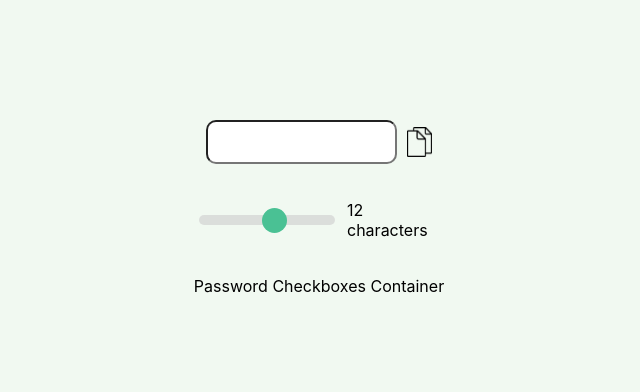
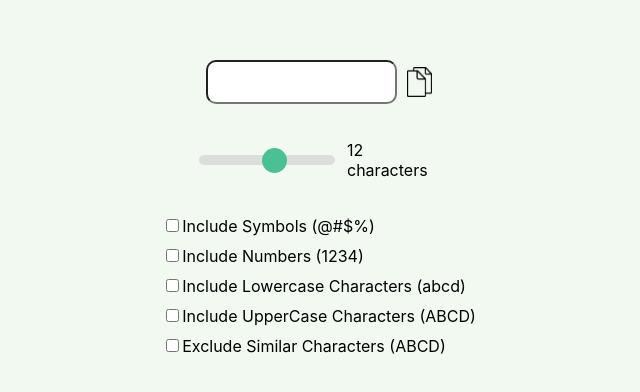
Before and after one commit to jcsmileyjr/pwd-generator, a React (Create React App) app: page / in a window 1280 px wide. Shown: the part 182-574 px from the top of the page, without its empty margins (321-961 px from the left). Built offline with nearby package versions, Linux system fonts and the light colour scheme.

Commit message:
Add structure for Checkbox section

```diff
--- a/src/App.css
+++ b/src/App.css
@@ -66,6 +66,11 @@ div {
   cursor: pointer;
 }
 
+.passwordCheckboxs--container {
+  display: flex;
+  flex-direction: column;
+  gap: 10px;
+}
 
 @media only screen and (min-width: 600px){
   main {
--- a/src/App.js
+++ b/src/App.js
@@ -32,7 +32,26 @@ function App() {
         <p className="charaterText--style">12 characters</p>
       </div>
       <div className="passwordCheckboxs--container">
-        Password Checkboxes Container
+        <label htmlFor="symbolCheckbox">
+          <input type="checkbox" name="symbolCheckbox" />
+          Include Symbols (@#$%)
+        </label>
+        <label htmlFor="numberCheckbox">
+          <input type="checkbox" name="numberCheckbox" />
+          Include Numbers (1234)
+        </label>
+        <label htmlFor="lowerCaseCheckbox">
+          <input type="checkbox" name="lowerCaseCheckbox" />
+          Include Lowercase Characters (abcd)
+        </label>
+        <label htmlFor="upperCaseCheckbox">
+          <input type="checkbox" name="upperCaseCheckbox" />
+          Include UpperCase Characters (ABCD)
+        </label>
+        <label htmlFor="excludeCheckbox">
+          <input type="checkbox" name="excludeCheckbox" />
+          Exclude Similar Characters (ABCD)
+        </label>
       </div>
     </main>
   );
```
